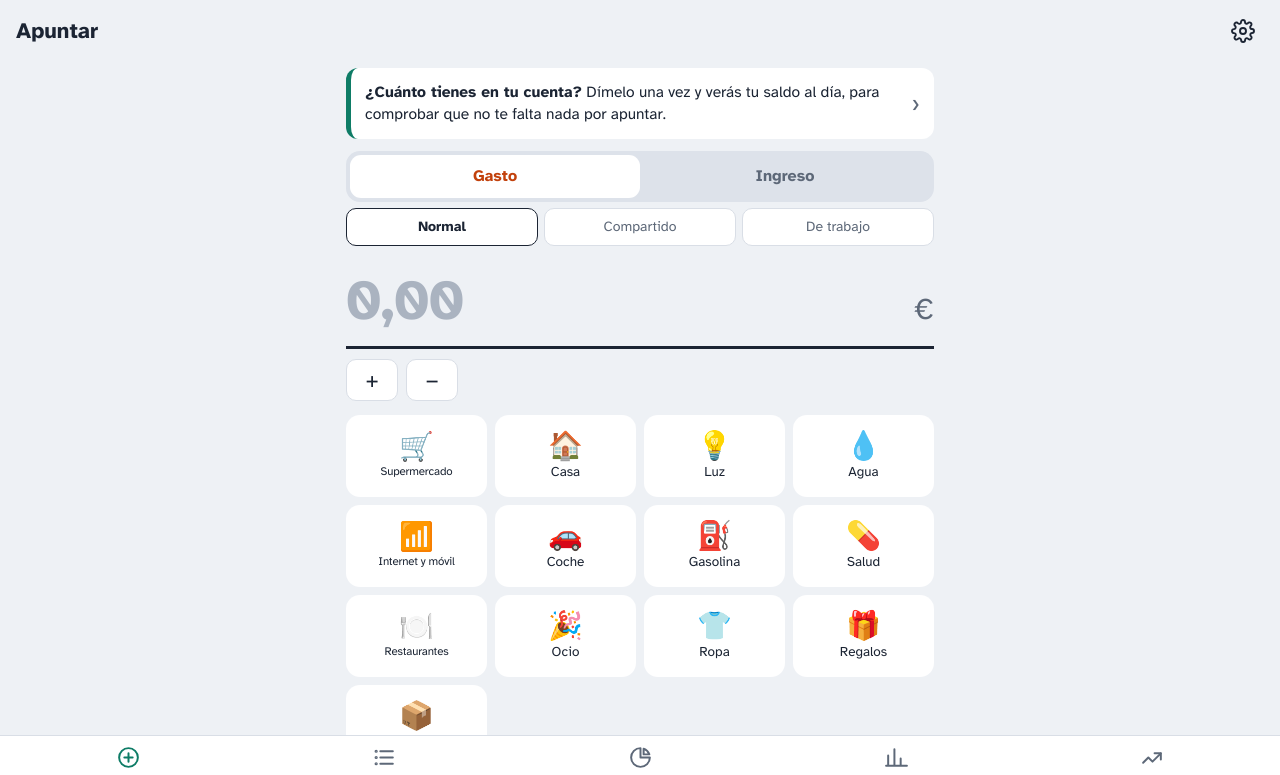
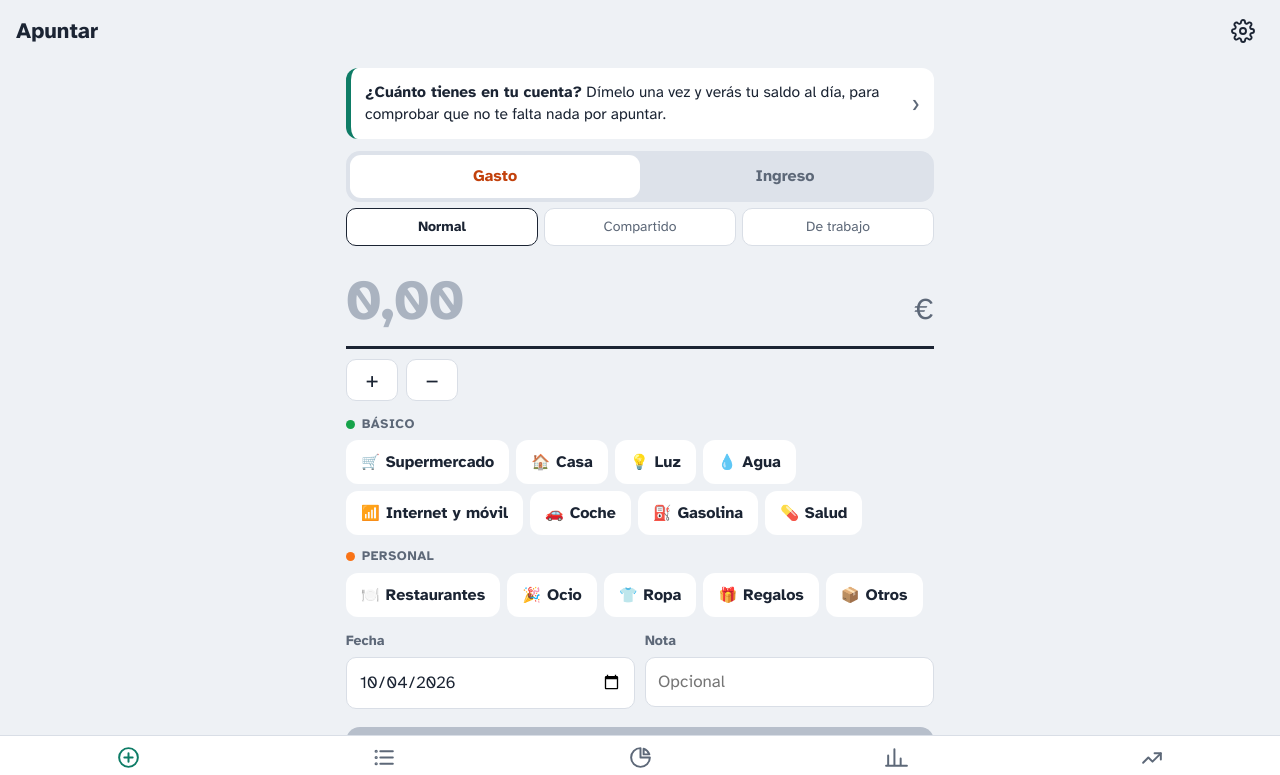
Before and after one commit to eduardoolanogimenez/Mis_Gastos, a plain HTML site: page index.html in a window 1280 px wide. Both pictures are taken after a click on the button "Empezar". Shown: the top 775 px of the page. Drawn offline with nearby package versions, Linux system fonts and the light colour scheme; some packages are replaced by stand-ins of ours; a script that the page names is missing.

Commit message:
Add files via upload

```diff
--- a/index.html
+++ b/index.html
@@ -77,12 +77,15 @@ main{padding:2px 16px calc(104px + env(safe-area-inset-bottom,0px));max-width:62
 .ops button{border:1px solid var(--line);background:var(--surface);border-radius:var(--r-sm);width:52px;height:42px;font-size:22px;cursor:pointer}
 .ops output{margin-left:auto;color:var(--muted);font-size:16px}
 .ops output.err{color:var(--neg)}
-.baldosas{display:grid;grid-template-columns:repeat(4,1fr);gap:8px}
+.baldosas{display:block}
+.grupo-cat h3{display:flex;align-items:center;gap:7px;font-size:13px;font-weight:700;letter-spacing:.05em;text-transform:uppercase;color:var(--muted);margin:12px 0 7px}
+.grupo-cat h3 i{width:9px;height:9px;border-radius:50%;display:inline-block}
+.grupo-cat:first-child h3{margin-top:2px}
+.pastillas{display:flex;flex-wrap:wrap;gap:7px}
 .baldosa{position:relative}
 .baldosa input{position:absolute;opacity:0;pointer-events:none}
-.baldosa span{display:flex;flex-direction:column;align-items:center;justify-content:center;gap:4px;min-height:82px;padding:8px 4px;background:var(--surface);border:2px solid transparent;border-radius:var(--r-md);cursor:pointer;text-align:center;font-size:13.5px;line-height:1.15;-webkit-hyphens:auto;hyphens:auto;overflow-wrap:break-word}
-.baldosa span.largo{font-size:11.5px;letter-spacing:-.015em}
-.baldosa span i{font-style:normal;font-size:28px;line-height:1}
+.baldosa span{display:inline-flex;align-items:center;gap:6px;min-height:44px;padding:9px 13px;background:var(--surface);border:2px solid transparent;border-radius:12px;cursor:pointer;font-size:16px;font-weight:700;line-height:1.2}
+.baldosa span i{font-style:normal;font-size:15px;line-height:1;opacity:.9}
 .baldosa input:checked + span{border-color:var(--c);background:color-mix(in srgb, var(--c) 14%, var(--surface))}
 .baldosa input:focus-visible + span{outline:3px solid var(--acento);outline-offset:2px}
 .campo{display:block;margin:14px 0 0}
@@ -613,8 +616,12 @@ function formMov(init, onGuardar, onBorrar){
   function pintarCats(){
     const cs = catsTipo(tipo).slice().sort((a,b) => (freq[b.id]||0)-(freq[a.id]||0));
     if (init.cat && !cs.some(c => c.id===init.cat)) cs.unshift(cat(init.cat));
-    $('[data-cats]', f).innerHTML = cs.map(c => `<label class="baldosa" style="--c:${c.color}"><input type="radio" name="cat" value="${c.id}" ${init.cat===c.id?'checked':''}><span class="${c.nombre.length > 8 ? 'largo' : ''}"><i>${c.emoji}</i>${esc(c.nombre)}</span></label>`).join('')
-      || '<p class="hint">No tienes categorías de este tipo. Añádelas en Ajustes → Categorías.</p>';
+    const pastilla = c => `<label class="baldosa" style="--c:${c.color}"><input type="radio" name="cat" value="${c.id}" ${init.cat===c.id?'checked':''}><span><i aria-hidden="true">${c.emoji}</i>${esc(c.nombre)}</span></label>`;
+    const bloques = tipo === 'g'
+      ? ['b','p'].map(g => ({ g, l: cs.filter(c => (c.grupo || 'p') === g) })).filter(x => x.l.length)
+          .map(x => `<div class="grupo-cat"><h3><i style="background:${GRUPOS[x.g].color}"></i>${GRUPOS[x.g].n}</h3><div class="pastillas">${x.l.map(pastilla).join('')}</div></div>`).join('')
+      : (cs.length ? `<div class="pastillas">${cs.map(pastilla).join('')}</div>` : '');
+    $('[data-cats]', f).innerHTML = bloques || '<p class="hint">No tienes categorías de este tipo. Añádelas en Ajustes → Categorías.</p>';
     f.querySelectorAll('[data-t]').forEach(b => b.setAttribute('aria-pressed', b.dataset.t===tipo));
     $('[data-sub]', f).hidden = tipo !== 'g'; f.querySelectorAll('[data-caja]').forEach(c => c.hidden = c.dataset.caja !== sub || tipo !== 'g');
     validar();
--- a/sw.js
+++ b/sw.js
@@ -1,6 +1,6 @@
 /* Mis gastos · service worker: permite abrir la app sin conexión.
    Si publicas una versión nueva de index.html, sube también este archivo cambiando VERSION. */
-const VERSION = 'mis-gastos-v5';
+const VERSION = 'mis-gastos-v6';
 const BASICOS = ['./', './index.html', './manifest.webmanifest', './icon-192.png', './icon-512.png', './apple-touch-icon.png'];
 
 self.addEventListener('install', e => {
```
